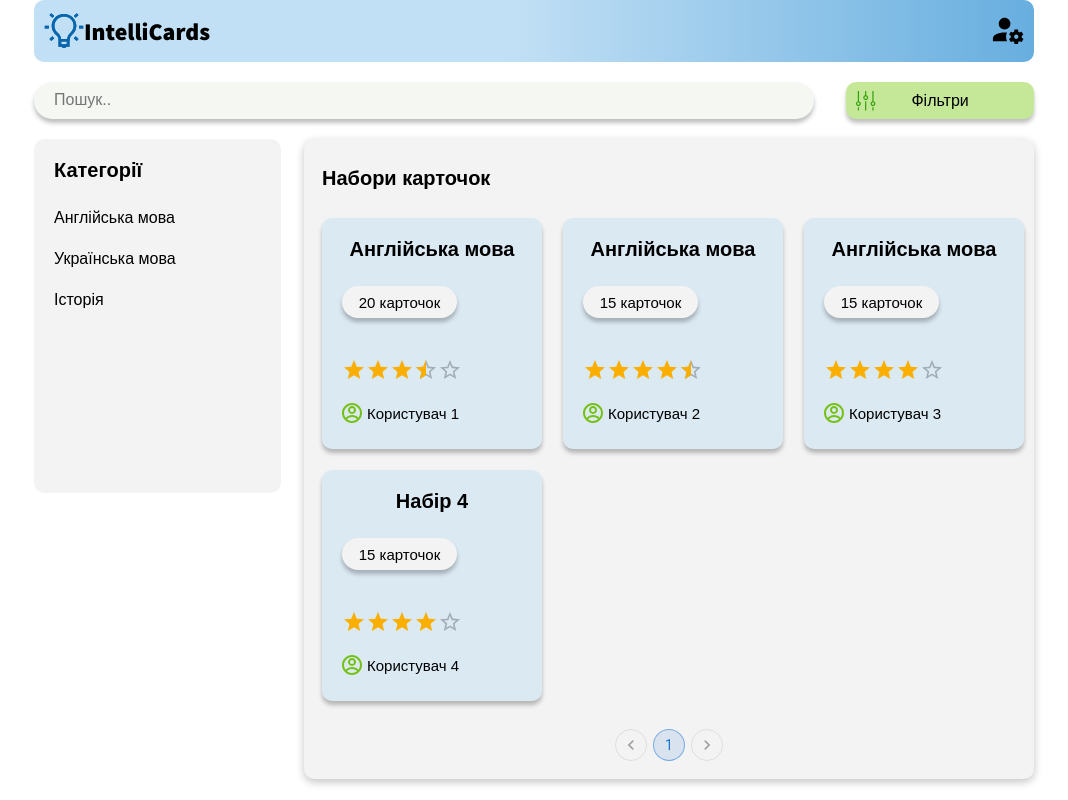
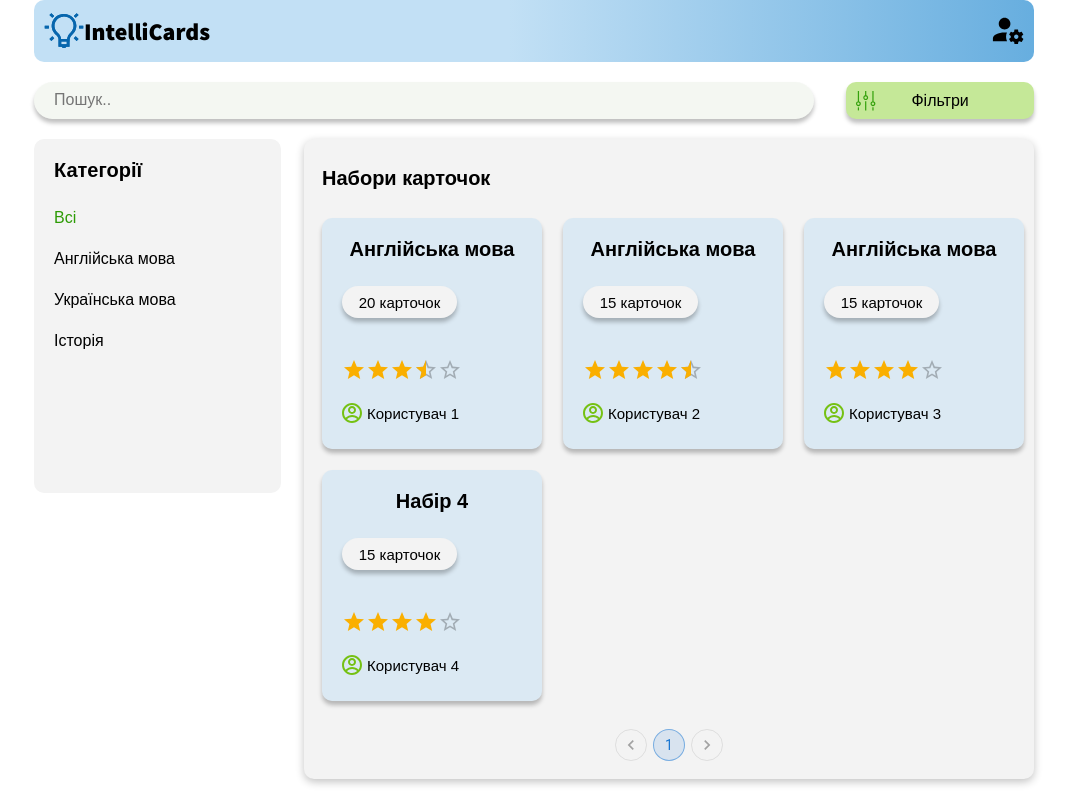
Before and after one commit to DenLehenkyi/IntelliCards, a Next.js app in the folder intellicards/: page / in a window 1280 px wide. Shown: the whole page, without its empty margins (106-1174 px from the left). Built offline with nearby package versions, Linux system fonts and the light colour scheme.

Commit message:
Chose categories

```diff
--- a/intellicards/components/CardSetsGrid.js
+++ b/intellicards/components/CardSetsGrid.js
@@ -1,39 +1,46 @@
 import styled from "styled-components"
 import CardBox from "./CardsBox"
 import { Pagination } from "@mui/material"
-import { useState } from "react";
+import { useEffect, useState } from "react";
 
-export default function CardSetsGrid({cardSets}){
+export default function CardSetsGrid({allCardSets, category}){
+    const [cardSets, setCardSets] = useState(allCardSets);
+
+    useEffect(() => {
+        if(category){
+            const filteredCardSets = allCardSets.filter(set => set.category === category);
+            setCardSets(filteredCardSets);
+        }
+        else{
+            setCardSets(allCardSets);
+        }
+
+    }, [allCardSets, category]);
+
     const [currentPage, setCurrentPage] = useState(1);
-    const [currentCardSets, setCurrentCardSets] = useState(cardSets);
     const productsPerPage = 12;
     const totalPages = Math.ceil(cardSets.length / productsPerPage);
+    const startIndex = (currentPage - 1) * productsPerPage;
+    const endIndex = startIndex + productsPerPage;
+    const currentCardSets = cardSets.slice(startIndex, endIndex);
+
     const handlePageChange = (page) => {
         setCurrentPage(page);
-        setCurrentCardSets(cardSets.slice(startIndex, endIndex));
     };
-    const startIndex = (currentPage - 1) * productsPerPage;
-    const endIndex = startIndex + productsPerPage;
-
 
     return(
         <SetsDiv>
             <StyledP>Набори карточок</StyledP>
             <Grid>
-            {currentCardSets.map(set => {
-                {console.log(set)}
-
-          return <CardBox key={set._id} card={set} />;
-        })}
+                {currentCardSets.map(set => (
+                    <CardBox key={set._id} card={set} />
+                ))}
             </Grid>
-        <PaginationDiv>
-          <Pagination count={totalPages} page={currentPage} variant="outlined" color="primary"   onChange={(event, page) => handlePageChange(page)}/>
-        </PaginationDiv>
-
+            <PaginationDiv>
+                <Pagination count={totalPages} page={currentPage} variant="outlined" color="primary" onChange={(event, page) => handlePageChange(page)} />
+            </PaginationDiv>
         </SetsDiv>
-
-
-    )
+    );
 }
 
 const SetsDiv = styled.div`
@@ -51,7 +58,6 @@ const StyledP = styled.p`
    font-weight: 600;
    margin-top: 10px;
    margin-bottom: 28px;
-
 `
 
 const Grid = styled.div`
@@ -65,6 +71,4 @@ const PaginationDiv = styled.div`
   display: flex;
   align-items: center;
   justify-content: center;
-
-
 `
--- a/intellicards/components/Categories.js
+++ b/intellicards/components/Categories.js
@@ -1,8 +1,9 @@
 import { useEffect, useState } from "react"
 import styled from "styled-components"
 
-export default function CategoriesBox({cardSets}){
+export default function CategoriesBox({cardSets, onClick}){
     const [categories, setCategories] = useState([]);
+    const [chosenCategory, setChosenCategory] = useState("");
     useEffect(() => {
         const catArray = [];
         cardSets.forEach((set) => {
@@ -14,16 +15,23 @@ export default function CategoriesBox({cardSets}){
 
         setCategories(catArray);
       }, [cardSets]);
+
+    const handleCategoryClick = (category) => {
+        onClick(category);
+        setChosenCategory(category);
+    }
     return (
 
         <CategoriesDiv>
             <Div>
               <StyledP>Категорії</StyledP>
+              <CategoriesP chosenCategory={chosenCategory === ""} onClick={() => handleCategoryClick("")}>Всі</CategoriesP>
               {categories.map(category => {
                 return(
-                    <CategoriesP>{category}</CategoriesP>
+                  <CategoriesP key={category} chosenCategory={chosenCategory === category} onClick={() => handleCategoryClick(category)}>{category}</CategoriesP>
                 )
-              })}
+                })}
+
             </Div>
 
 
@@ -61,4 +69,7 @@ const CategoriesP = styled.p`
   font-size: 16px;
   line-height: 20px;
   margin-bottom: 5px;
+  color: ${props => props.chosenCategory ? "#2D9B05" : "black"};
+  user-select: none;
+  cursor: pointer;
 `
--- a/intellicards/pages/index.js
+++ b/intellicards/pages/index.js
@@ -3,6 +3,7 @@ import CategoriesBox from "@/components/Categories";
 import Center from "@/components/Center";
 import Header from "@/components/Header";
 import Search from "@/components/Search";
+import { useState } from "react";
 import styled from "styled-components";
 const cardSetsData = [
   {
@@ -42,19 +43,24 @@ const cardSetsData = [
 ];
 
 export default function Home() {
+  const [selectedCategory, setSelectedCategory] = useState(""); // Initialize with an empty string
+
+  const handleCategoryClick = (category) => {
+    setSelectedCategory(category);
+  }
+
   return (
     <Center>
       <Header/>
       <Search />
       <CategoriesAndGridDiv>
-        <CategoriesBox cardSets={cardSetsData}/>
-        <CardSetsGrid cardSets={cardSetsData} />
+        <CategoriesBox cardSets={cardSetsData} onClick={handleCategoryClick} />
+        <CardSetsGrid allCardSets={cardSetsData}  category={selectedCategory}/>
       </CategoriesAndGridDiv>
     </Center>
+  );
+}
 
-
-);
-}
 
 const CategoriesAndGridDiv = styled.div`
    display: flex;
```
